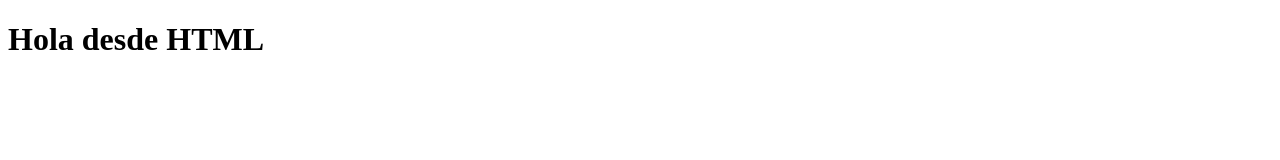
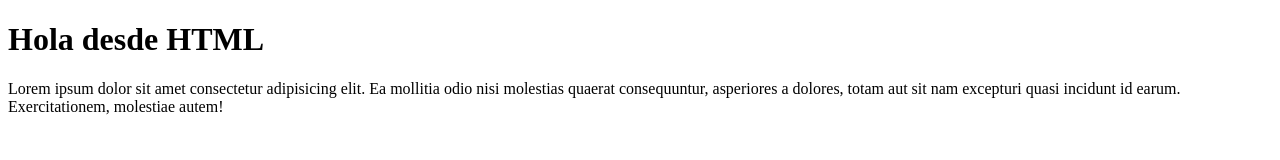
Before and after one commit to Yhosu/git-folder-example, a plain HTML site: page index.html in a window 1280 px wide. Drawn offline with Linux system fonts and the light colour scheme.

Commit message:
Agregando un nuevo parrafo

```diff
--- a/index.html
+++ b/index.html
@@ -7,6 +7,8 @@
 </head>
 <body>
     <h1>Hola desde HTML </h1>
-
+    <p>
+        Lorem ipsum dolor sit amet consectetur adipisicing elit. Ea mollitia odio nisi molestias quaerat consequuntur, asperiores a dolores, totam aut sit nam excepturi quasi incidunt id earum. Exercitationem, molestiae autem!
+    </p>
 </body>
 </html>
```
